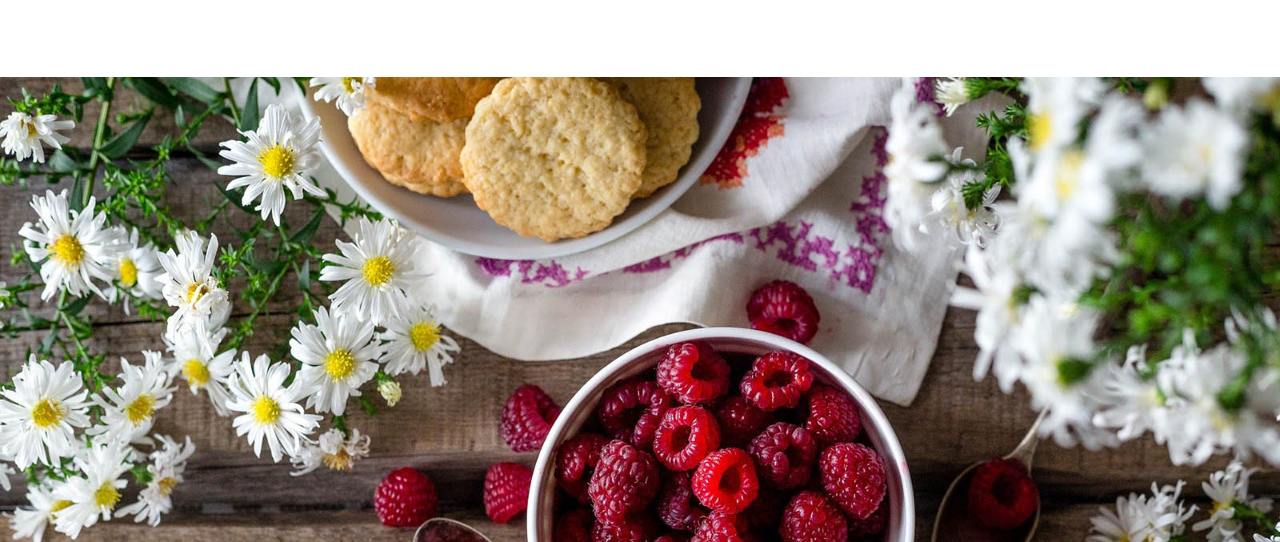
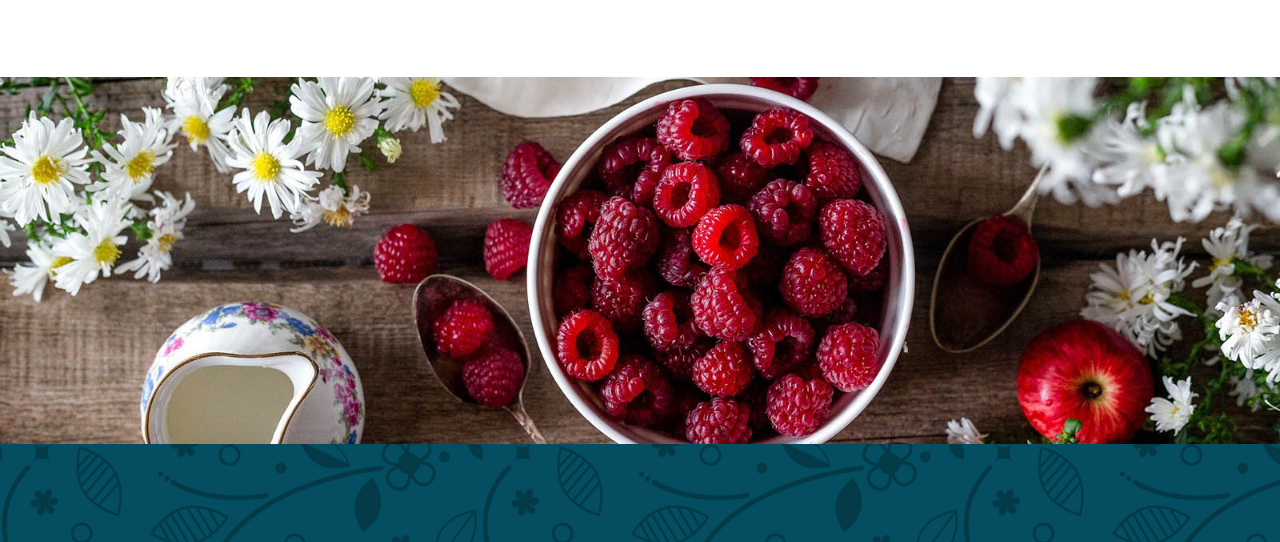
Before and after one commit to TakaShinoda/myblog, a Gatsby site: page / in a window 1280 px wide. Shown: the part 1369-1911 px from the top of the page. Built offline with nearby package versions, Linux system fonts and the light colour scheme; Gatsby itself is replaced by a stand-in of ours.

Commit message:
Add: 画像を切り取り

```diff
--- a/src/pages/index.js
+++ b/src/pages/index.js
@@ -96,6 +96,7 @@ export default ({ data }) => {
           <Img
             fluid={data.berry.childImageSharp.fluid}
             alt="赤く熟したベリー"
+            style={{ height: "100%" }}
           />
         </figure>
       </section>
--- a/src/styles/style.css
+++ b/src/styles/style.css
@@ -281,6 +281,11 @@ svg {
 
 
 /* フォト */
+.photo figure {
+	max-height: 100%;
+	height: 170px;
+}
+
 .photo img {
 	width: 100%;
 	height: 170px;
@@ -288,6 +293,10 @@ svg {
 }
 
 @media (min-width: 768px) {
+	.photo figure {
+		height: 367px;
+	}
+
 	.photo img {
 		height: 367px;
 	}
```
